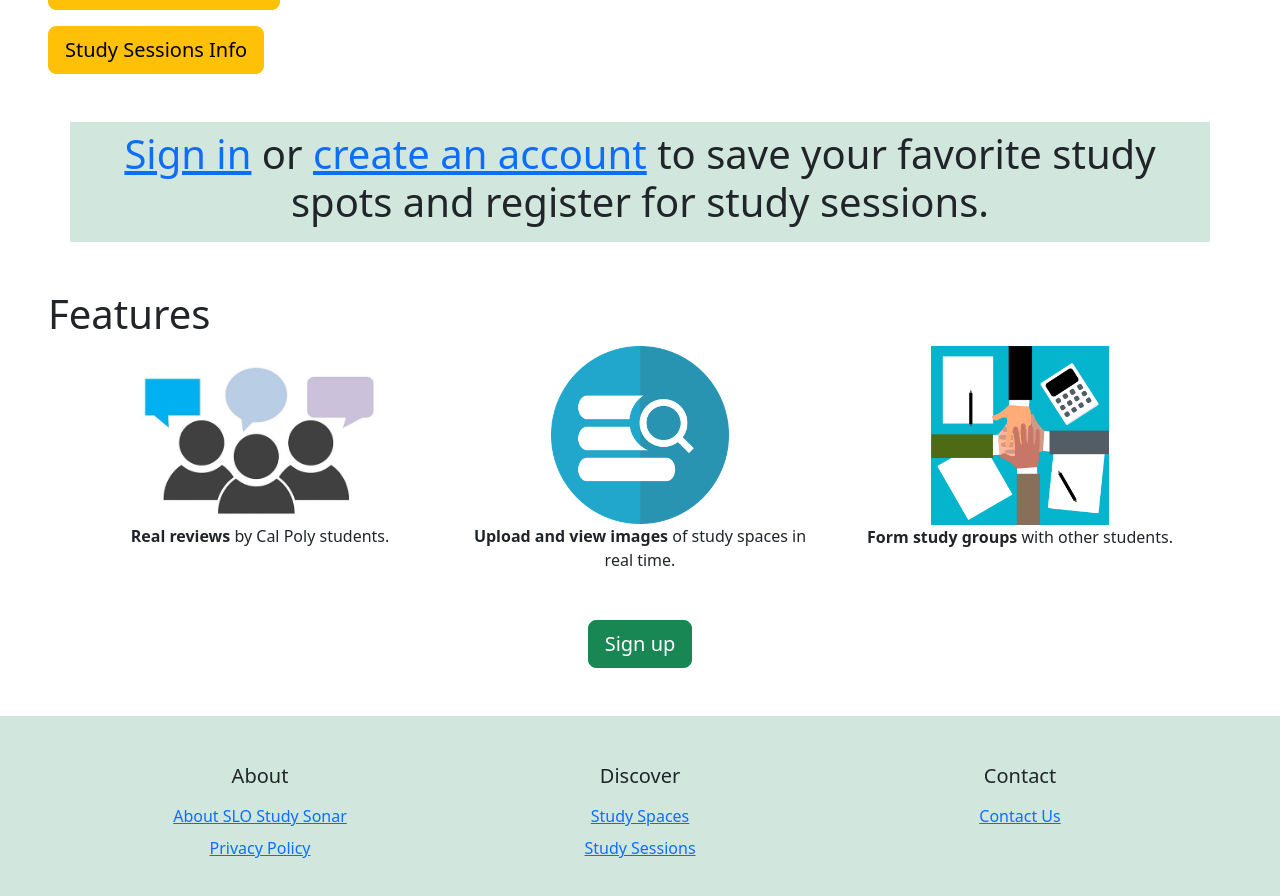
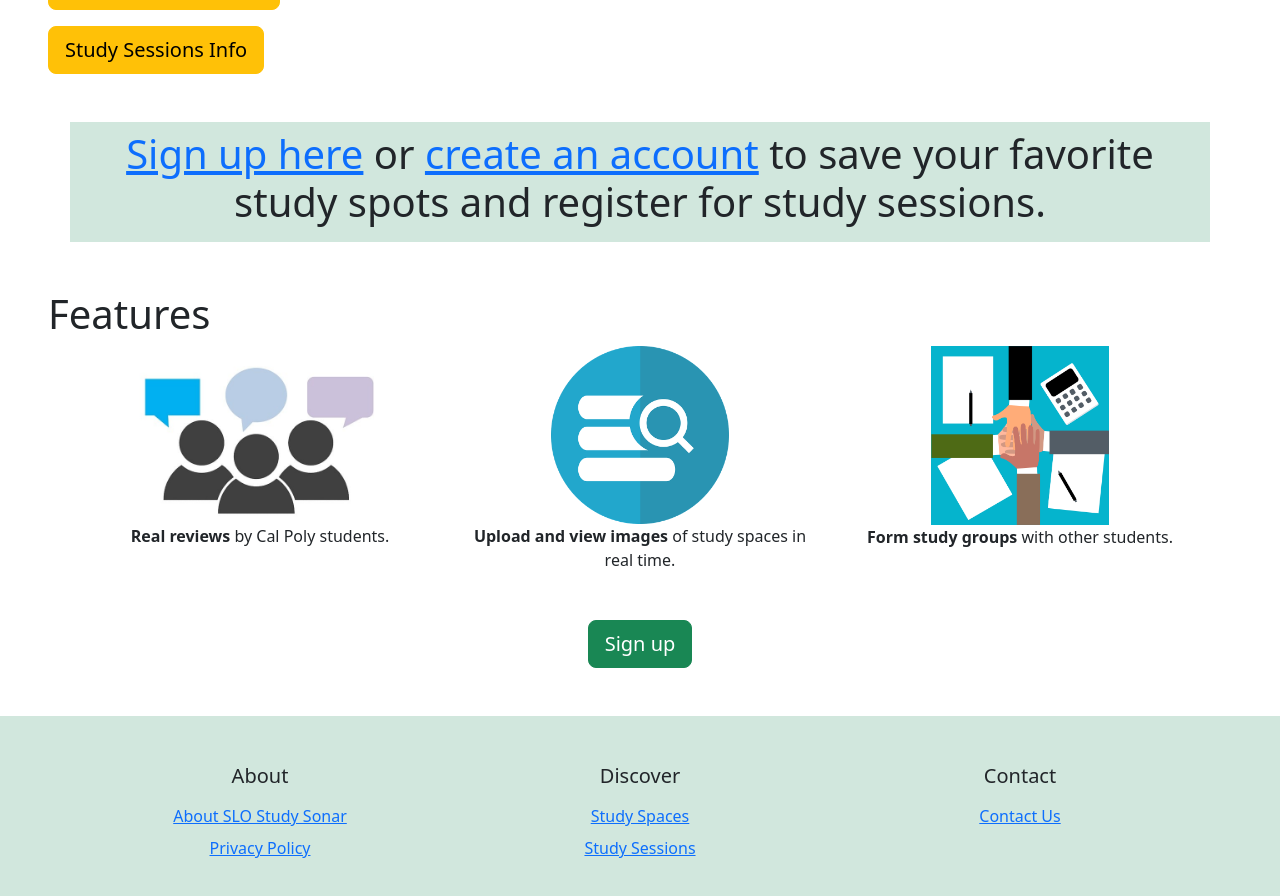
Before and after one commit to bhillyard/SloStudySonar, a React (Create React App) app in the folder packages/react-frontend/: page / in a window 1280 px wide. Shown: the part 1044-1940 px from the top of the page. Built offline with nearby package versions, Linux system fonts and the light colour scheme.

Commit message:
study space changes

```diff
--- a/packages/react-frontend/src/App.js
+++ b/packages/react-frontend/src/App.js
@@ -11,6 +11,7 @@ import review from './images/reviews.jpg'
 import discover from './images/discover.png'
 import team from './images/team2.png'
 import { useNavigate } from 'react-router-dom'; // Import useNavigate hook from React Router
+import { Link } from 'react-router-dom';
 
 function App() {
 
@@ -19,6 +20,10 @@ function App() {
   const handleSignupClick = () => {
     navigate("/signup"); // Navigate to the "/signup" path
   };
+
+  const handleStudySpaceClick = () => {
+    navigate("/studySpaces"); // Navigate to the "/studySpaces" path
+  }
 
   return (
 
@@ -64,13 +69,13 @@ function App() {
       <div class="text-start py-5">
         <h2 class="px-5"> New to SSS?</h2>
         <form class="px-5 mt-3"><button type="button" class="btn btn-warning btn-lg">About SLO Study Sonar</button></form>
-        <form class="px-5 mt-3"><button type="button" class="btn btn-warning btn-lg">Browse Study Spaces</button></form>
+        <form class="px-5 mt-3"><button type="button" onClick={handleStudySpaceClick} class="btn btn-warning btn-lg">Browse Study Spaces</button></form>
         <form class="px-5 mt-3"><button type="button" class="btn btn-warning btn-lg">Study Sessions Info</button></form>
       </div >
 
       {/* Sign in or create an account... div */}
       <div class="container my-10 py-2 px-5 bg-success-subtle">
-        <h1> <a href="#">Sign in</a> or <a href="#">create an account</a> to save your favorite study spots and register for study sessions.</h1>
+        <h1> <span class="text-primary"> <Link to="/signup">Sign up here</Link></span> or <span class="text-primary"><Link to="/signup">create an account</Link></span> to save your favorite study spots and register for study sessions.</h1>
       </div>
 
       {/*Features div*/}
--- a/packages/react-frontend/src/index.js
+++ b/packages/react-frontend/src/index.js
@@ -7,6 +7,7 @@ import 'bootstrap/dist/css/bootstrap.css';
 import SignupPage from './pages/SignupPage';
 import LoginPage from './pages/LoginPage';
 import NotFoundPage from './pages/NotFoundPage';
+import StudySpacePage from './pages/StudySpacePage';
 
 import {
   createBrowserRouter,
@@ -28,6 +29,10 @@ const router = createBrowserRouter([
     element: <LoginPage/>,
   },
   {
+    path: "studySpaces",
+    element: <StudySpacePage/>,
+  },
+  {
     element: <NotFoundPage />, // Not found page doesn't work
   }
 ]);
```
